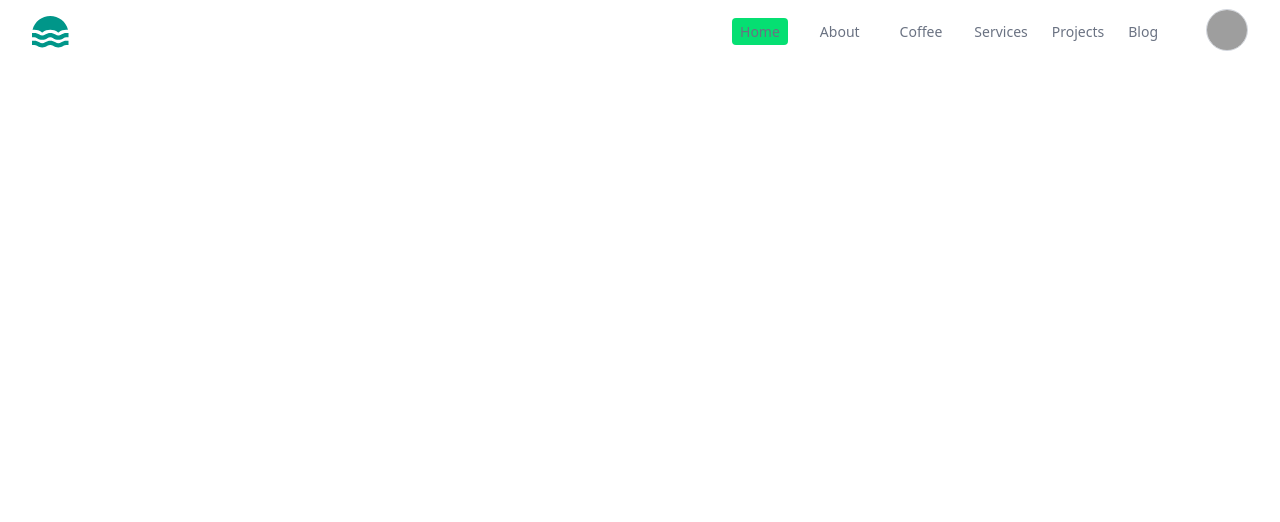
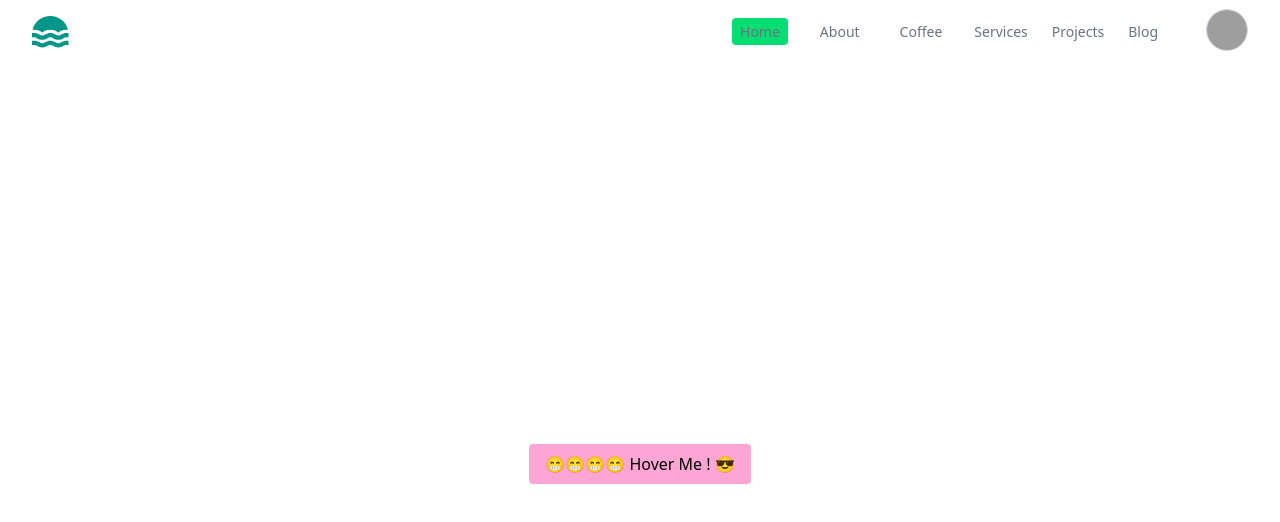
Before and after one commit to aungNyeinChan93/Component_vue3, a Vue app: page / in a window 1280 px wide. Shown: the top 522 px of the page. Built offline with nearby package versions, Linux system fonts and the light colour scheme; grey boxes are pictures that could not be loaded.

Commit message:
add funcy btn

```diff
--- /dev/null
+++ b/src/components/base/Button.vue
@@ -0,0 +1,14 @@
+<script setup>
+import { ref } from 'vue';
+const hover = ref(false);
+</script>
+
+<template>
+    <button @mouseover="hover = true" @mouseout="hover = false" class="px-4 py-2 rounded bg-pink-300 hover:bg-pink-400">
+        <slot name="icon" :hover="hover" />
+        <slot name="icon" :hover="hover" />
+        <slot name="icon" :hover="hover" />
+        <slot name="icon" :hover="hover" />
+        <slot :hover="hover" />
+    </button>
+</template>
--- a/src/components/coffee/Badge.vue
+++ b/src/components/coffee/Badge.vue
@@ -1,13 +1,17 @@
 <script setup>
 const props = defineProps(['category', 'status'])
 
-const emit = defineEmits(['selected'])
+const emit = defineEmits({
+    selected(payload) {
+        return typeof payload === 'string'
+    }
+})
 
 const handelClick = () => {
     emit('selected', props.category)
 }
 </script>
-n
+
 <template>
     <button type="button" @click="handelClick" :class="{ '!bg-green-400': status }"
         class="inline-flex items-center justify-center rounded-full border border-purple-500 px-2.5 py-0.5 text-purple-700">
--- a/src/views/CoffeeView.vue
+++ b/src/views/CoffeeView.vue
@@ -30,6 +30,8 @@ const selectCategoryName = ref();
 const handelSelected = (name) => {
     selectCategoryName.value = name
 }
+
+const orderShow = ref(true)
 
 </script>
 
@@ -69,11 +71,16 @@ const handelSelected = (name) => {
                 <h1 class="header font-mono underline !text-pink-500 !hover:text-pink-200 inline md:block">
                     Order Coffees
                 </h1>
-                <CoffeeLists :coffees="orderItems" />
+                <label for="orderList">
+                    <input type="checkbox" v-model="orderShow" id="orderList">
+                    <span v-if="orderShow">Hide</span>
+                    <span v-else>Show</span>
+                </label>
+                <CoffeeLists :coffees="orderItems" v-if="orderShow" />
             </div>
 
         </section>
     </Pannel>
 
-    <!-- <pre>{{ categories }}</pre> -->
+    <!-- <pre>{{ selectCategoryName }}</pre> -->
 </template>
--- a/src/views/HomeView.vue
+++ b/src/views/HomeView.vue
@@ -1,8 +1,16 @@
 <script setup>
-
+import Button from '@/components/base/Button.vue';
 </script>
 
 <template>
-  <main>
+  <main class="grid w-full min-h-screen place-items-center">
+    <Button>
+      <template #icon="{ hover }">
+        <span>{{ hover ? "😂" : "😁" }}</span>
+      </template>
+      <template #default="{ hover }">
+        {{ !hover ? ' Hover Me !' : ' Have Fun ' }} {{ hover ? "👍" : "😎" }}
+      </template>
+    </Button>
   </main>
 </template>
```
